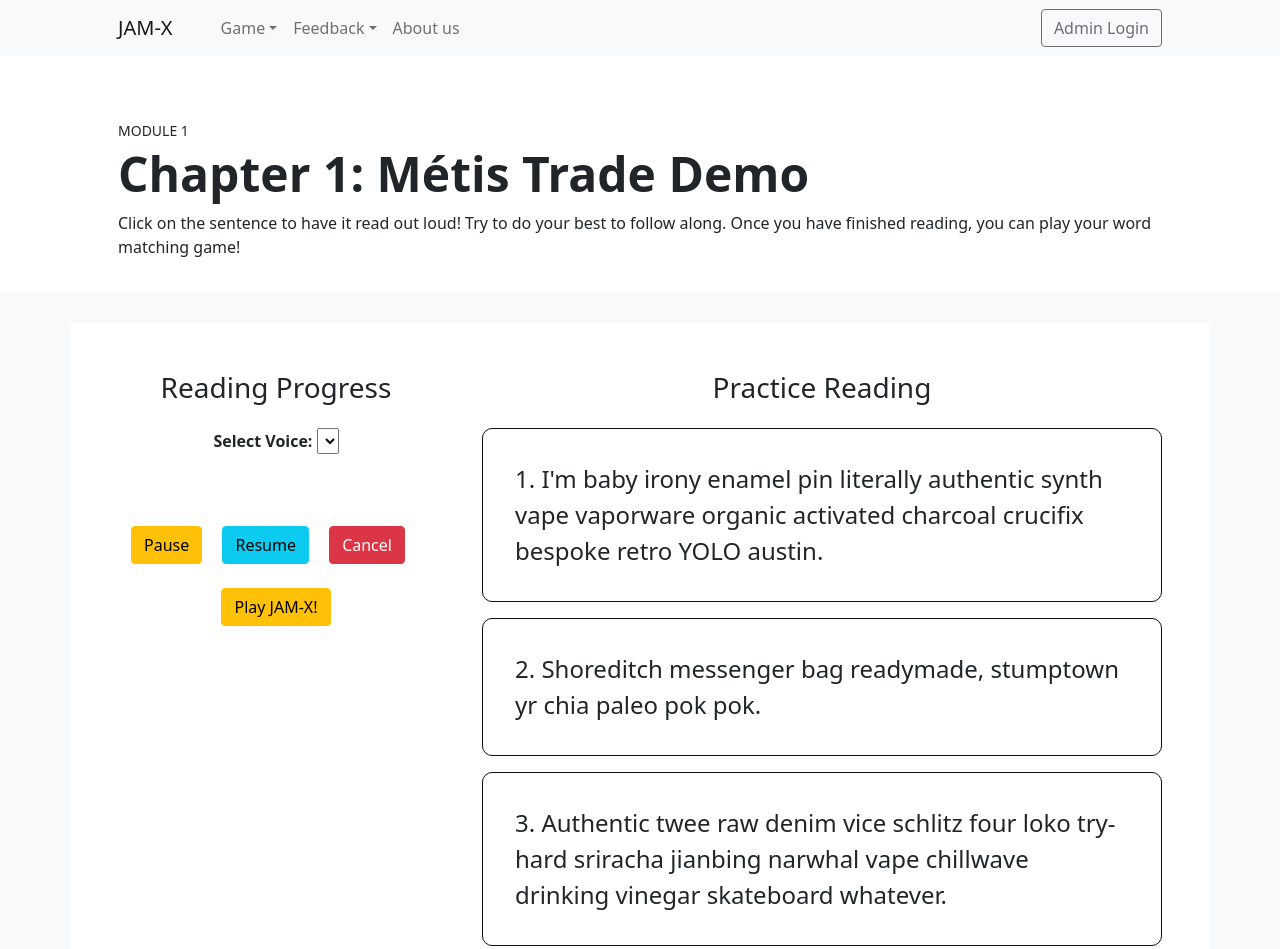
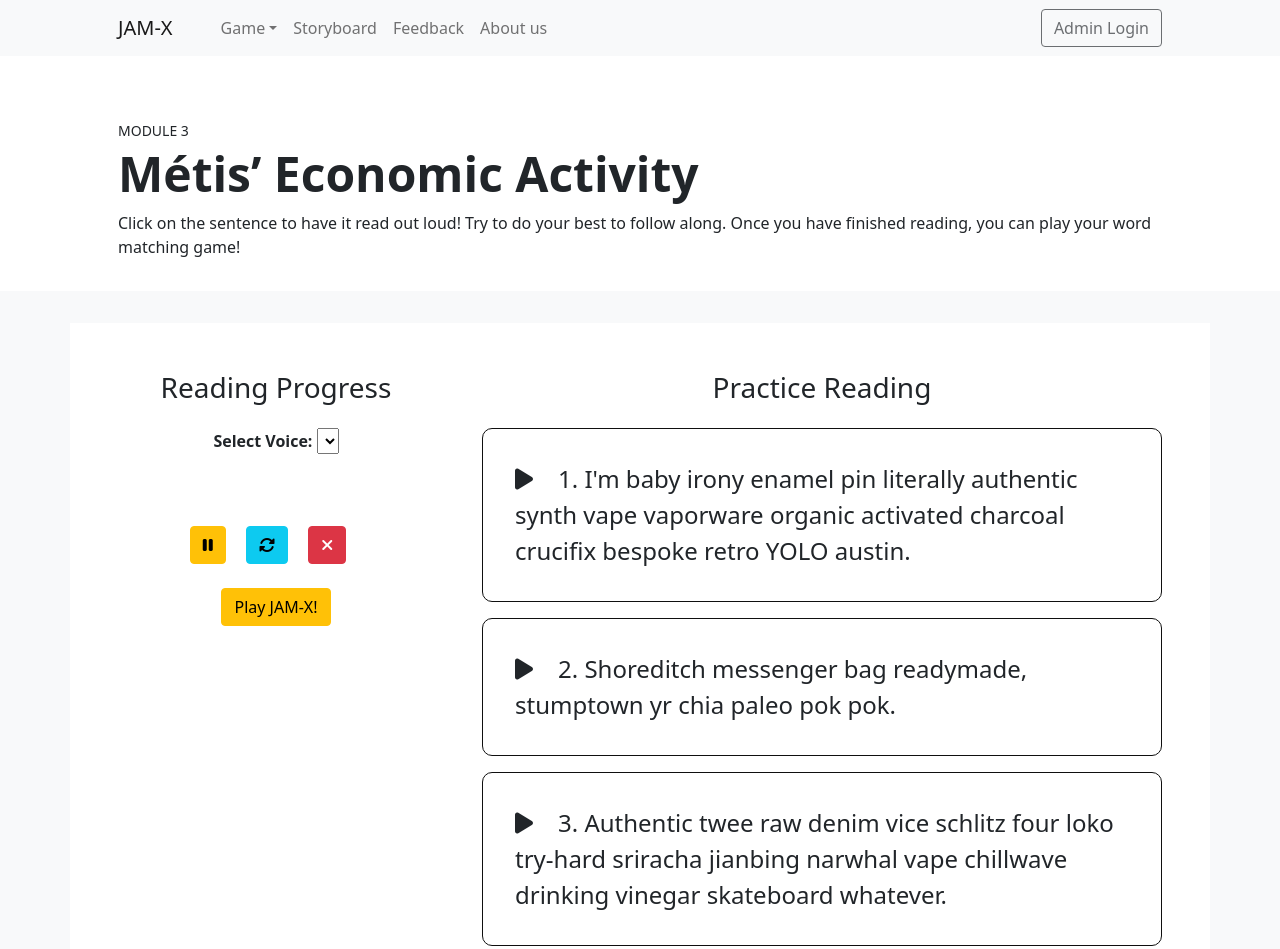
Before and after one commit to m-piechatzek/jamx-demo, a website: page dist/games/game1.html in a window 1280 px wide. Shown: the top 949 px of the page. Drawn offline with nearby package versions, Linux system fonts and the light colour scheme; files that its build step writes are made by us from their sources.

```diff
--- a/dist/games/game1.html
+++ b/dist/games/game1.html
@@ -13,6 +13,7 @@
     <link href="https://cdn.jsdelivr.net/npm/bootstrap-icons@1.5.0/font/bootstrap-icons.css" rel="stylesheet" />
     <!-- Core theme CSS (includes Bootstrap)-->
     <link href="../css/styles.css" rel="stylesheet" />
+    <script src="https://kit.fontawesome.com/ebad63af59.js" crossorigin="anonymous"></script>
 </head>
 
 <body>
@@ -32,18 +33,11 @@
                                 <hr class="dropdown-divider" />
                             </li>
                             <li><a class="dropdown-item" href="../user-guide.html">User Guide</a></li>
-                            <li><a class="dropdown-item" href="../modules.html">Modules</a></li>
                             <li><a class="dropdown-item" href="../resources.html">Extra Resources</a></li>
                         </ul>
                     </li>
-                    <li class="nav-item dropdown">
-                        <a class="nav-link dropdown-toggle" id="navbarDropdown" href="#" role="button" data-bs-toggle="dropdown" aria-expanded="false">Feedback</a>
-                        <ul class="dropdown-menu" aria-labelledby="navbarDropdown">
-                            <li><a class="dropdown-item" href="../feedback/student-feedback.html">Student Feedback</a></li>
-                            <li><a class="dropdown-item" href="../feedback/teacher-feedback.html">Teacher Feedback</a></li>
-                            <li><a class="dropdown-item" href="../feedback/suggestions.html">Suggestions</a></li>
-                        </ul>
-                    </li>
+                     <li class="nav-item"><a class="nav-link" href="../storyboard.html">Storyboard</a></li>
+                    <li class="nav-item"><a class="nav-link" href="../feedback.html">Feedback</a></li>
                     <li class="nav-item"><a class="nav-link" href="../about-us.html">About us</a></li>
                 </ul>
                 <form class="d-flex">
@@ -59,8 +53,8 @@
         <div class="container px-4 px-lg-5 my-3">
             <div class="row gx-4 gx-lg-5 align-items-center">
                 <div class="col-md-12">
-                    <div class="small mb-1">MODULE 1</div>
-                    <h1 class="display-5 fw-bolder">Chapter 1: Métis Trade Demo</h1>
+                    <div class="small mb-1">MODULE 3</div>
+                    <h1 class="display-5 fw-bolder">Métis’ Economic Activity</h1>
                     <p>Click on the sentence to have it read out loud! Try to do your best to follow along. Once you have finished reading, you can play your word matching game!</p>
                 </div>
             </div>
@@ -106,9 +100,9 @@
                         </div> -->
                         <div class="mb-2 text-center">
                             <!-- <button id="start" class="btn btn-success mt-5 me-3">Start</button> -->
-                            <button id="pause" class="btn btn-warning mt-5 me-3">Pause</button>
-                            <button id="resume" class="btn btn-info mt-5 me-3">Resume</button>
-                            <button id="cancel" class="btn btn-danger mt-5 me-3">Cancel</button>
+                            <button id="pause" class="btn btn-warning mt-5 me-3"><i class="fas fa-pause"></i></button>
+                            <button id="resume" class="btn btn-info mt-5 me-3"><i class="fas fa-sync-alt"></i></button>
+                            <button id="cancel" class="btn btn-danger mt-5 me-3"><i class="fas fa-times"></i></button>
                         </div>
                     </div>
                     <div id="points" class="text-center">
@@ -137,15 +131,16 @@
                     <div id="reading">
                         <h3 class="text-center pb-3">Practice Reading</h3>
                         <div class="box">
-                            <p>1.
+                            <!-- <i class="fas fa-volume-up"></i> -->
+                            <p><i class="fas fa-play"></i> &nbsp; &nbsp;1.
                                 <span id="s1">
                                     I'm baby irony enamel pin literally authentic synth vape vaporware organic activated charcoal crucifix bespoke retro YOLO austin.
                                 </span>
                             </p>
-                            <p>2.
+                            <p><i class="fas fa-play"></i> &nbsp; &nbsp;2.
                                 <span id="s2">Shoreditch messenger bag readymade, stumptown yr chia paleo pok pok.</span>
                             </p>
-                            <p>3.
+                            <p><i class="fas fa-play"></i> &nbsp; &nbsp;3.
                                 <span id="s3"> Authentic twee raw denim vice schlitz four loko try-hard sriracha jianbing narwhal vape chillwave drinking vinegar skateboard whatever.</span>
                             </p>
                         </div>
```
Also changed, not shown: dist/index.html (+6 -1 lines).
